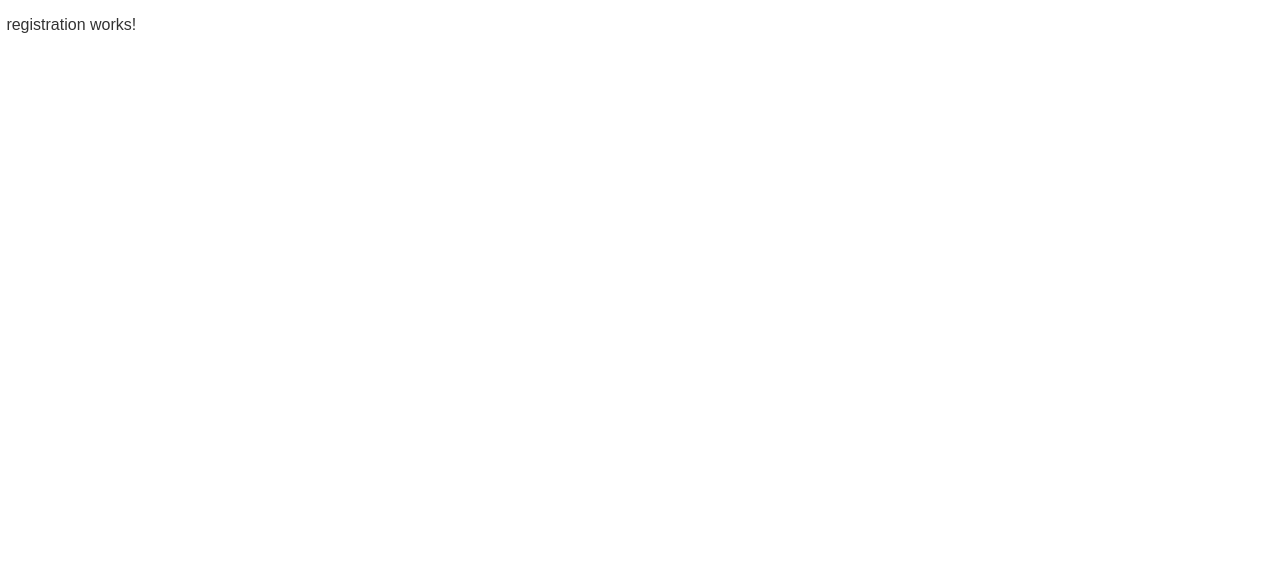
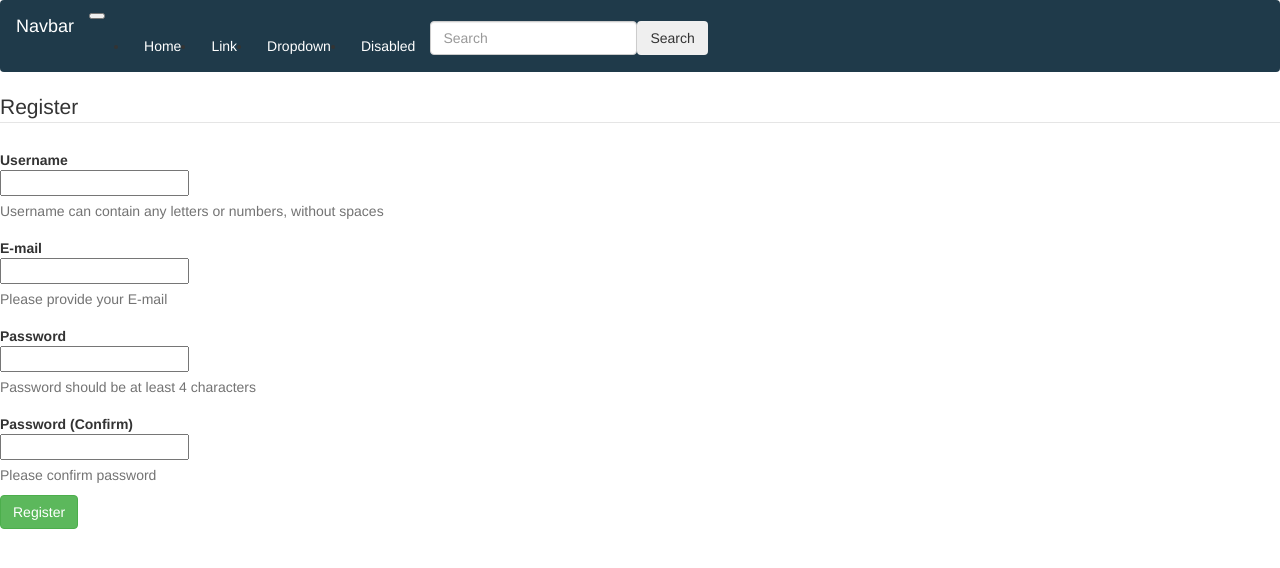
Before and after one commit to bbarclay28/328Project, an Angular app: page /registration in a window 1280 px wide. Shown: the top 568 px of the page. Built offline with nearby package versions, Linux system fonts and the light colour scheme.

Commit message:
Routing and HTML test changes

```diff
--- a/package.json
+++ b/package.json
@@ -18,7 +18,7 @@
     "@angular/platform-browser": "^16.2.0",
     "@angular/platform-browser-dynamic": "^16.2.0",
     "@angular/router": "^16.2.0",
-    "bootstrap": "^5.3.2",
+    "bootstrap": "^5.3.3",
     "rxjs": "~7.8.0",
     "tslib": "^2.3.0",
     "zone.js": "~0.13.0"
--- a/src/app/registration/registration.component.html
+++ b/src/app/registration/registration.component.html
@@ -1 +1,100 @@
-<p>registration works!</p>
+<!DOCTYPE html>
+<html lang="en">
+<head>
+  <title>Bootstrap Example</title>
+  <meta charset="utf-8">
+  <meta name="viewport" content="width=device-width, initial-scale=1">
+  <link rel="stylesheet" href="https://maxcdn.bootstrapcdn.com/bootstrap/3.4.1/css/bootstrap.min.css">
+  <script src="https://ajax.googleapis.com/ajax/libs/jquery/3.7.1/jquery.min.js"></script>
+  <script src="https://maxcdn.bootstrapcdn.com/bootstrap/3.4.1/js/bootstrap.min.js"></script>
+</head>
+<body>
+
+    <nav class="navbar navbar-expand-lg navbar-light bg-light">
+        <a class="navbar-brand" href="#">Navbar</a>
+        <button class="navbar-toggler" type="button" data-toggle="collapse" data-target="#navbarSupportedContent" aria-controls="navbarSupportedContent" aria-expanded="false" aria-label="Toggle navigation">
+          <span class="navbar-toggler-icon"></span>
+        </button>
+
+        <div class="collapse navbar-collapse" id="navbarSupportedContent">
+          <ul class="navbar-nav mr-auto">
+            <li class="nav-item active">
+              <a class="nav-link" href="#">Home <span class="sr-only">(current)</span></a>
+            </li>
+            <li class="nav-item">
+              <a class="nav-link" href="#">Link</a>
+            </li>
+            <li class="nav-item dropdown">
+              <a class="nav-link dropdown-toggle" href="#" id="navbarDropdown" role="button" data-toggle="dropdown" aria-haspopup="true" aria-expanded="false">
+                Dropdown
+              </a>
+              <div class="dropdown-menu" aria-labelledby="navbarDropdown">
+                <a class="dropdown-item" href="#">Action</a>
+                <a class="dropdown-item" href="#">Another action</a>
+                <div class="dropdown-divider"></div>
+                <a class="dropdown-item" href="#">Something else here</a>
+              </div>
+            </li>
+            <li class="nav-item">
+              <a class="nav-link disabled" href="#">Disabled</a>
+            </li>
+          </ul>
+          <form class="form-inline my-2 my-lg-0">
+            <input class="form-control mr-sm-2" type="search" placeholder="Search" aria-label="Search">
+            <button class="btn btn-outline-success my-2 my-sm-0" type="submit">Search</button>
+          </form>
+        </div>
+      </nav>
+
+      <form class="form-horizontal" action='' method="POST">
+  <fieldset>
+    <div id="legend">
+      <legend class="">Register</legend>
+    </div>
+    <div class="control-group">
+      <!-- Username -->
+      <label class="control-label"  for="username">Username</label>
+      <div class="controls">
+        <input type="text" id="username" name="username" placeholder="" class="input-xlarge">
+        <p class="help-block">Username can contain any letters or numbers, without spaces</p>
+      </div>
+    </div>
+
+    <div class="control-group">
+      <!-- E-mail -->
+      <label class="control-label" for="email">E-mail</label>
+      <div class="controls">
+        <input type="text" id="email" name="email" placeholder="" class="input-xlarge">
+        <p class="help-block">Please provide your E-mail</p>
+      </div>
+    </div>
+
+    <div class="control-group">
+      <!-- Password-->
+      <label class="control-label" for="password">Password</label>
+      <div class="controls">
+        <input type="password" id="password" name="password" placeholder="" class="input-xlarge">
+        <p class="help-block">Password should be at least 4 characters</p>
+      </div>
+    </div>
+
+    <div class="control-group">
+      <!-- Password -->
+      <label class="control-label"  for="password_confirm">Password (Confirm)</label>
+      <div class="controls">
+        <input type="password" id="password_confirm" name="password_confirm" placeholder="" class="input-xlarge">
+        <p class="help-block">Please confirm password</p>
+      </div>
+    </div>
+
+    <div class="control-group">
+      <!-- Button -->
+      <div class="controls">
+        <button class="btn btn-success">Register</button>
+      </div>
+    </div>
+  </fieldset>
+</form>
+
+</body>
+</html>
```
Also changed, not shown: 1 other file (tests, documents, lock files or other folders).
